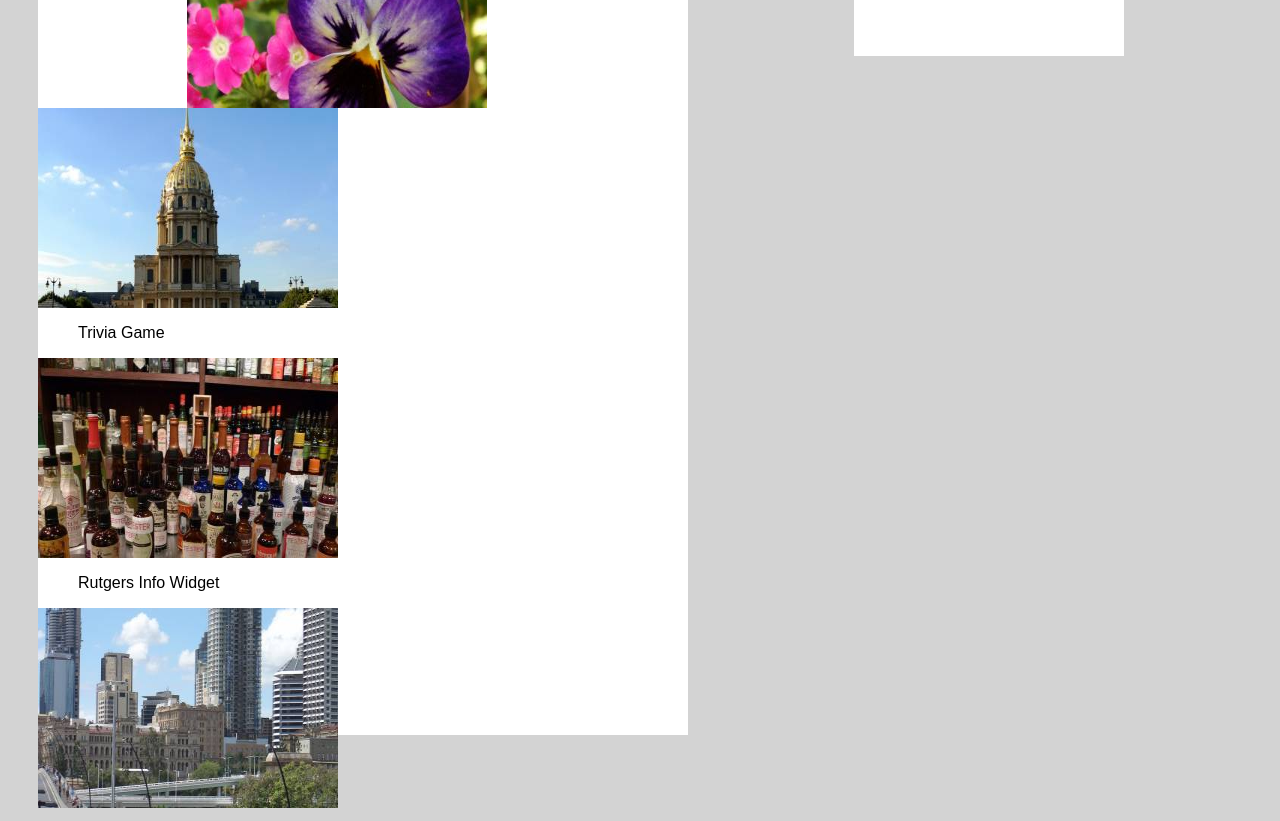
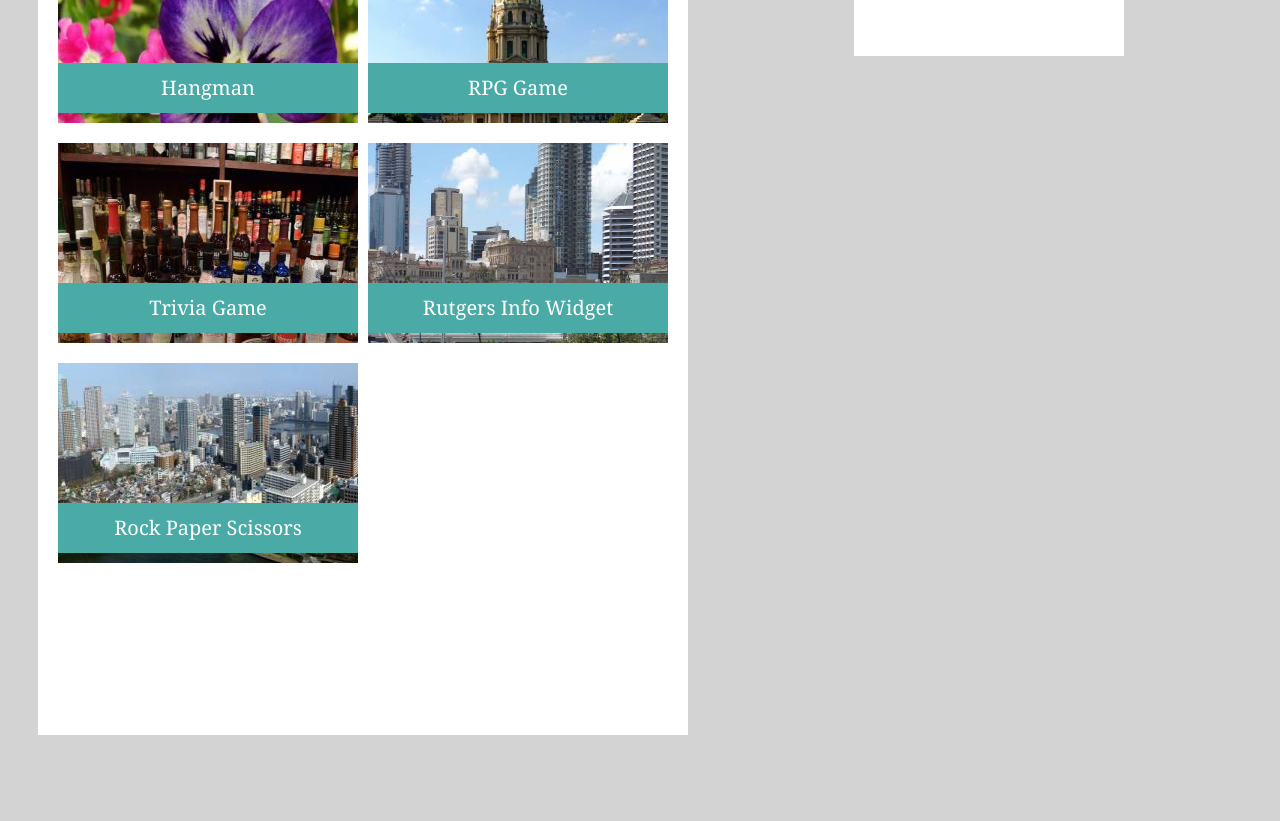
Before and after one commit to MattScuteri/Basic-Portfolio, a plain HTML site: page portfolio.html in a window 1280 px wide. Shown: the part 275-1096 px from the top of the page. After the commit the page ends 1010 px from the top, so only its background shows below. Drawn offline with Linux system fonts and the light colour scheme.

Commit message:
Portfolio Page Updates

```diff
--- a/assets/css/style.css
+++ b/assets/css/style.css
@@ -107,20 +107,147 @@ h3 {
 	top:-83px;
 }
 
+.hangman-group {
+	position: relative;
+	float: left;
+	left: 20px;
+	width: 300px;
+	height: 200px;
+	top: -75px;
+}
+
 .hangman {
-	float: left;
+	width: 300px;
+	height: 50px;
+	background-color: #4aaaa5;
+	color: #ffffff;
+	font-family: 'Georgia', Times, Times New Roman, serif;
+	font-size: 20px;
+	text-align: center;
+	z-index: 1;
+	position: relative;
+	top: 210px;
+	left: -40px;
+	line-height: 50px;
 }
 
 .hangman-img {
-	float: left;
+	position: relative;
+}
+
+.rpg-group {
+	position: relative;
+	float: right;
+	width: 300px;
+	height: 200px;
+	right: 20px;
+	top: -75px;
 }
 
 .rpg {
-	float: right;
+	width: 300px;
+	height: 50px;
+	background-color: #4aaaa5;
+	color: #ffffff;
+	font-family: 'Georgia', Times, Times New Roman, serif;
+	font-size: 20px;
+	text-align: center;
+	z-index: 1;
+	position: relative;
+	top: 210px;
+	right: 40px;
+	line-height: 50px;
 }
 
 .rpg-img {
+	position: relative;
+}
+
+.trivia-group {
+	position: relative;
+	float: left;
+	left: 20px;
+	width: 300px;
+	height: 200px;
+	padding-top: 20px;
+	top: -75px;
+}
+
+.trivia {
+	width: 300px;
+	height: 50px;
+	background-color: #4aaaa5;
+	color: #ffffff;
+	font-family: 'Georgia', Times, Times New Roman, serif;
+	font-size: 20px;
+	text-align: center;
+	z-index: 1;
+	position: relative;
+	top: 210px;
+	left: -40px;
+	line-height: 50px;
+}
+
+.trivia-img {
+	position: relative;
+}
+
+.widget-group {
+	position: relative;
 	float: right;
+	right: 20px;
+	width: 300px;
+	height: 200px;
+	padding-top: 20px;
+	top: -75px;
+}
+
+.widget {
+	width: 300px;
+	height: 50px;
+	background-color: #4aaaa5;
+	color: #ffffff;
+	font-family: 'Georgia', Times, Times New Roman, serif;
+	font-size: 20px;
+	text-align: center;
+	z-index: 1;
+	position: relative;
+	top: 210px;
+	right: 40px;
+	line-height: 50px;
+}
+
+.widget-img {
+	position: relative;
+}
+
+.rps-group {
+	position: relative;
+	float: left;
+	left: 20px;
+	width: 300px;
+	height: 200px;
+	padding-top: 20px;
+	top: -75px;
+}
+
+.rock-paper-scissors {
+	width: 300px;
+	height: 50px;
+	background-color: #4aaaa5;
+	color: #ffffff;
+	font-family: 'Georgia', Times, Times New Roman, serif;
+	font-size: 20px;
+	text-align: center;
+	z-index: 1;
+	position: relative;
+	top: 210px;
+	left: -40px;
+	line-height: 50px;
+}
+
+.rock-paper-scissors-img {
+	position: relative;
 }
 
 form {
--- a/portfolio.html
+++ b/portfolio.html
@@ -35,17 +35,25 @@
 			<div class="content">
 				<div class="content-box">
 					<h2>Portfolio</h2>
-						<div class="portfolio-links">
+						<div class="hangman-group">
 							<figure class="hangman">Hangman</figure>
-								<img src="assets/images/Placeholder1.jpg" alt="Hangman-img" width="300" height="200">
+							<img src="assets/images/Placeholder1.jpg" alt="Hangman-img" width="300" height="200">
+						</div>
+						<div class="rpg-group">
 							<figure class="rpg">RPG Game</figure>
-								<img src="assets/images/Placeholder2.jpg" alt="rpg-img" width="300" height="200">
+							<img src="assets/images/Placeholder2.jpg" alt="rpg-img" width="300" height="200">
+						</div>
+						<div class="trivia-group">
 							<figure class="trivia">Trivia Game</figure>
-								<img src="assets/images/Placeholder3.jpg" alt="trivia-img" width="300" height="200">
+							<img src="assets/images/Placeholder3.jpg" alt="trivia-img" width="300" height="200">
+						</div>
+						<div class="widget-group">
 							<figure class="widget">Rutgers Info Widget</figure>
-								<img src="assets/images/Placeholder4.jpg" alt="widget-img" width="300" height="200">
+							<img src="assets/images/Placeholder4.jpg" alt="widget-img" width="300" height="200">
+						</div>
+						<div class="rps-group">
 							<figure class="rock-paper-scissors">Rock Paper Scissors</figure>
-								<img src="assets/images/Placeholder5.jpg" alt="rock-paper-scissors-img" width="300" height="200">
+							<img src="assets/images/Placeholder5.jpg" alt="rock-paper-scissors-img" width="300" height="200">
 						</div>
 				</div>
 			</div>
```
